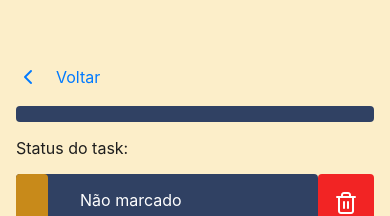
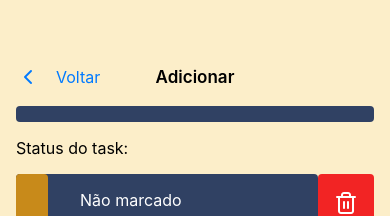
Before and after one commit to Sergio-BR1/Lista-de-tarefas, a React Native app: screen /Details in a window 390 px wide. Shown: the top 216 px of the page. Built offline with nearby package versions, Linux system fonts and the light colour scheme.

Commit message:
(feat): added title to Details screen

```diff
--- a/src/screens/Details/index.tsx
+++ b/src/screens/Details/index.tsx
@@ -1,4 +1,4 @@
-import { Container, TextStatus, Title, TitleContainer, TopContainer, TopButton, TopLeftText, StatusContainer, StatusCard, StatusIcon, StatusTextContainer, StatusText, StatusButtonDel } from "./styles";
+import { Container, TextStatus, Title, TitleContainer, TopContainer, TopButton, TopLeftText, TopCenterText, StatusContainer, StatusCard, StatusIcon, StatusTextContainer, StatusText, StatusButtonDel } from "./styles";
 import {Feather} from "@expo/vector-icons";
 import { RootStackParamList } from "@/utils/types";
 import { NativeStackScreenProps } from "@react-navigation/native-stack";
@@ -22,6 +22,8 @@ export default function Details() {
                     <Feather name="chevron-left" size={24} color="#007AFF" />
                     <TopLeftText>Voltar</TopLeftText>
                 </TopButton>
+
+                <TopCenterText>Adicionar</TopCenterText>
             </TopContainer>
             <TitleContainer>
                 <Title>{task.title}</Title>
--- a/src/screens/Details/styles.ts
+++ b/src/screens/Details/styles.ts
@@ -11,25 +11,31 @@ export const Container = styled.View`
 export const TopContainer = styled.View`
     flex-direction: row;
     justify-content: space-between;
-    align-items: flex-start;
+    align-items: center;
 
 `;
 
-export const TopButton=styled.TouchableOpacity`
+export const TopButton = styled.TouchableOpacity`
     flex-direction: row;
-    justify-content: start;
+    justify-content: space-between;
     align-items: center;
     gap: 16px;
+    flex: 0;
 `;
 
 export const TopLeftText = styled.Text`
     color: #007AFF;
     font-size: 16px;
+
 `;
 
 export const TopCenterText = styled.Text`
     color: #000;
-    font-size: 16px;
+    font-size: 17px;
+    font-weight: 600;
+    flex: 1;
+    text-align: center;
+
 `;
 
 export const TitleContainer = styled.View`
@@ -44,7 +50,7 @@ export const Title = styled.Text`
 `;
 
 export const TextStatus = styled.Text`
-    color: #1e1e1e;
+    color: #000;
     font-size: 16px;
 `;
 
--- a/src/screens/Home/index.tsx
+++ b/src/screens/Home/index.tsx
@@ -76,11 +76,7 @@ export default function Home() {
 
       <InputAddTask onPress={handleTaskAdd} onChangeText={setTaskText} value={taskText}/>
 
-      <View style={{flexDirection: 'row', gap: 16}}>
-        <CardNumber title={"Na lista"} num={countTask} color={"#1e1e1e"}/>
-        <CardNumber title={"Concluídas"} num={countTaskCheck} color={"#E8BA1A"}/>
-        <CardNumber title={"Não Concluídas"} num={countTask-countTaskCheck} color={"#0E9577"}/>
-      </View>
+
       <View style={styles.tasks}>
         <Text>Tarefas: {countTask}</Text>
 
```
